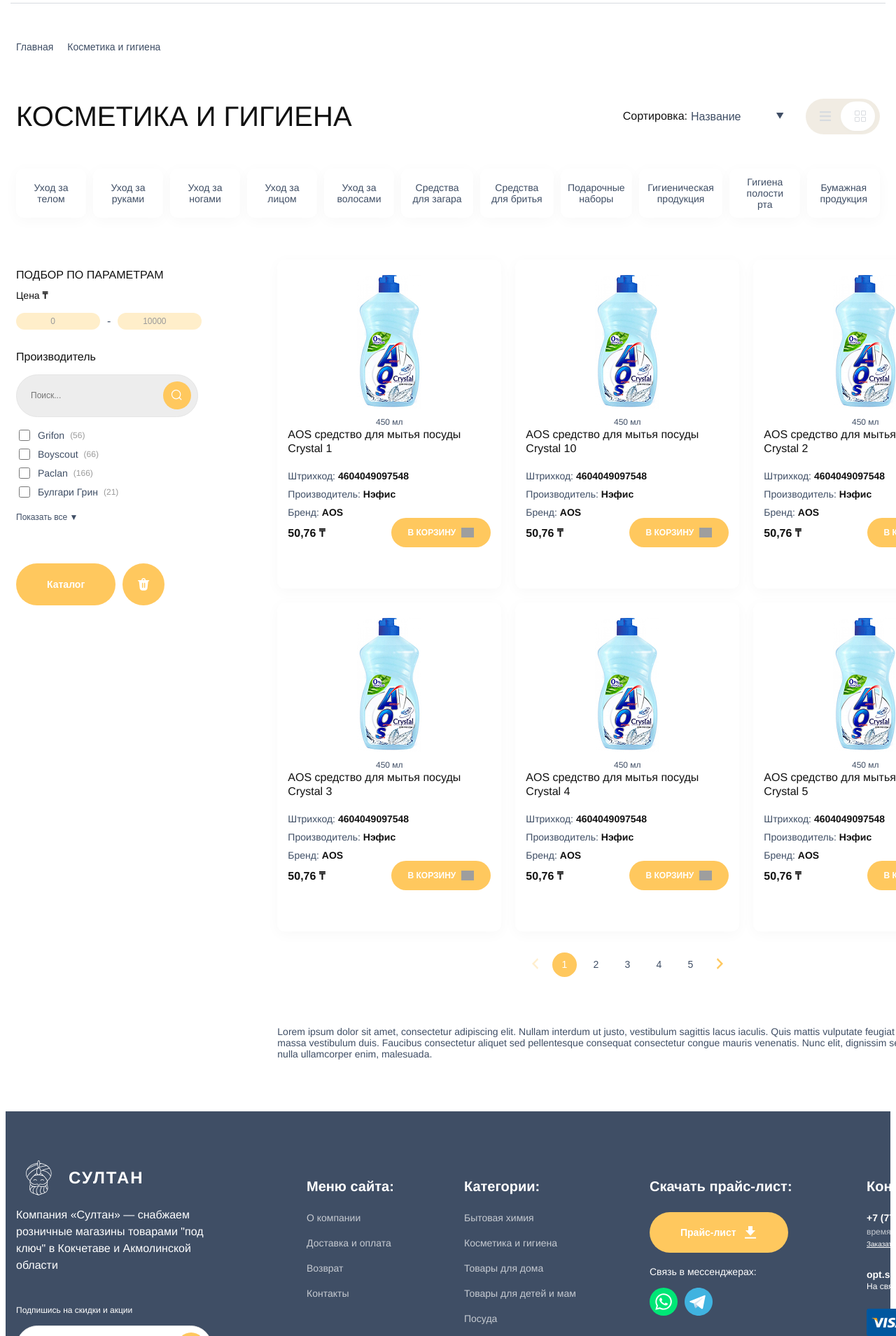
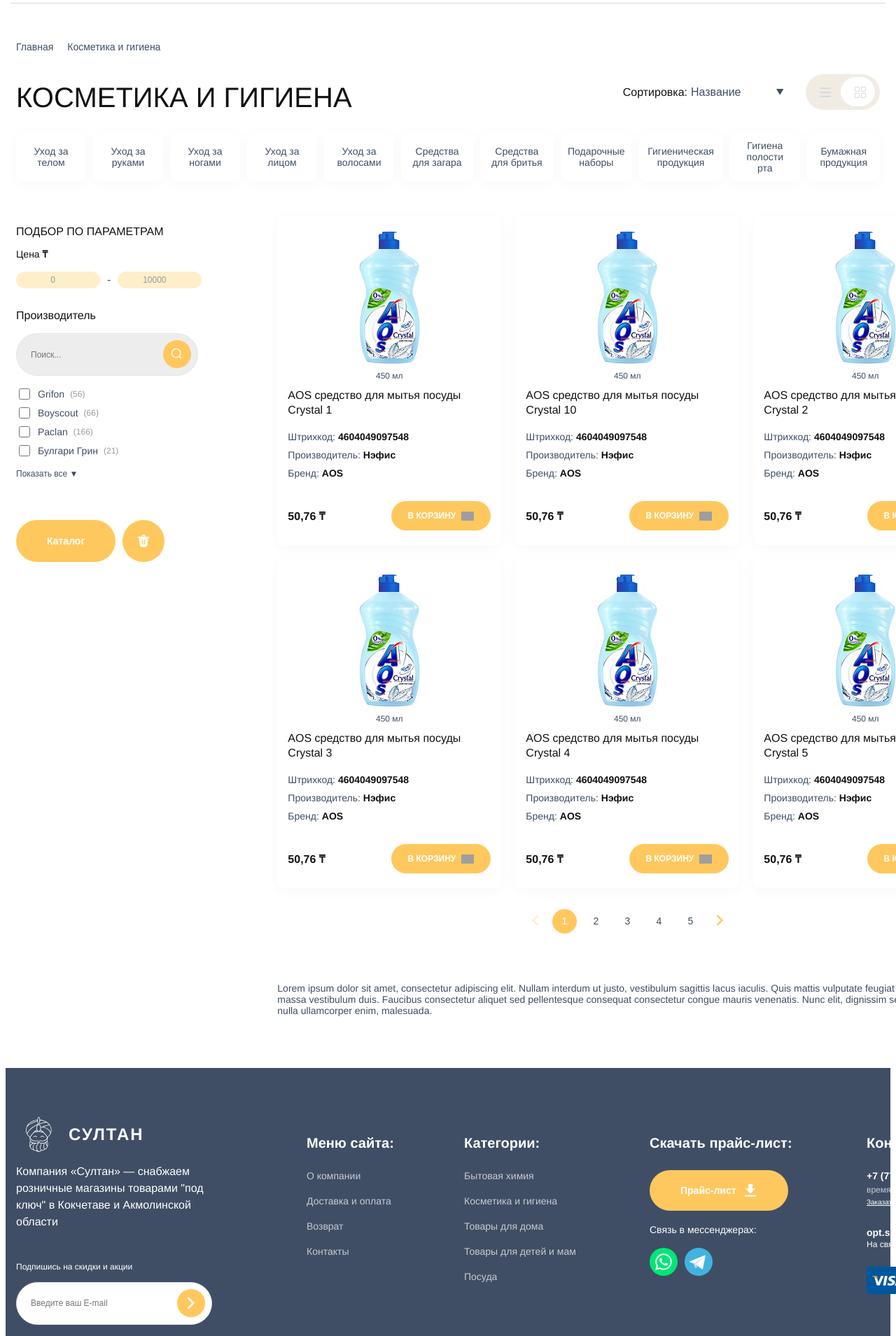
Before and after one commit to abelaia/project_centr_invest, a Vue app: page / in a window 1280 px wide. Shown: the part 111-2020 px from the top of the page at 70% size. Built offline with nearby package versions, Linux system fonts and the light colour scheme; grey boxes are pictures that could not be loaded.

Commit message:
margin-bottom заменила на margin-top везде

```diff
--- a/src/components/Footer/Footer.scss
+++ b/src/components/Footer/Footer.scss
@@ -12,7 +12,6 @@
     }
 
     &__columns {
-        margin-bottom: 40px;
         display: grid;
         grid-template-columns: 320px 130px 170px 215px 150px;
         gap: 95px;
@@ -22,7 +21,6 @@
         text-align: left;
 
         &-title {
-            margin-bottom: 25px;
             font-size: $font-size-xl;
             font-weight: $font-weight-semibold;
             text-align: left;
@@ -30,7 +28,6 @@
         }
 
         &-title-links {
-            margin-bottom: 15px;
             font-size: $font-size-sm;
             font-weight: $font-weight-regular;
             text-align: left;
@@ -39,7 +36,6 @@
     }
 
     &__logo {
-        margin-bottom: 15px;
         display: flex;
         align-items: center;
         gap: 10px;
@@ -61,7 +57,6 @@
 
     &__description {
         max-width: 270px;
-        margin-bottom: 45px;
         font-size: $font-size-md;
         font-weight: $font-weight-regular;
         line-height: 1.5;
@@ -70,12 +65,20 @@
     }
 
     &__subscribe-title {
-        margin-bottom: 15px;
+        margin-top: 45px;
         display: block;
         font-size: $font-size-xs;
         font-weight: $font-weight-regular;
         text-align: left;
         color: $color-white;
+    }
+
+    &__btn-email {
+        margin-top: 15px;
+    }
+
+    &__btn-price {
+        margin-top: 25px;
     }
 
     &__nav {
@@ -131,7 +134,6 @@
         }
 
         .footer__order-call {
-            margin-bottom: 25px;
             display: inline-block;
             font-size: $font-size-xxs;
             font-weight: $font-weight-regular;
@@ -141,9 +143,8 @@
     }
 
     &__mail {
-        margin-bottom: 25px;
-
         &-text {
+            margin-top: 25px;
             display: flex;
             flex-direction: column;
             gap: 2px;
--- a/src/components/Footer/Footer.vue
+++ b/src/components/Footer/Footer.vue
@@ -35,6 +35,7 @@
                             Подпишись на скидки и акции
                         </span>
                         <AppInputButton
+                            class="footer__btn-email"
                             placeholder="Введите ваш E-mail"
                             :icon="require('@/assets/images/arrow-white.svg')"
                             button-alt="send"
@@ -118,6 +119,7 @@
                         Скачать прайс-лист:
                     </h4>
                     <AppButton
+                        class="footer__btn-price"
                         text="Прайс-лист"
                         :icon="require('@/assets/images/save-icon.svg')"
                         iconPosition="right"
--- a/src/components/Main/Main.scss
+++ b/src/components/Main/Main.scss
@@ -9,12 +9,12 @@
         padding: 0 15px;
 
         .top-section {
-            margin-bottom: 25px;
             display: flex;
             justify-content: space-between;
             align-items: center;
 
             .header {
+                margin-top: 42px;
                 font-size: $font-size-heading;
                 font-weight: $font-weight-medium;
                 text-align: left;
@@ -34,7 +34,6 @@
             gap: 10px;
             margin: 40px 0;
             margin-block: 0;
-            padding-bottom: 10px;
             padding-left: 0;
             list-style: none;
 
@@ -63,13 +62,13 @@
                 text-align: left;
 
                 .filter-title {
-                    margin-bottom: 10px;
                     font-size: $font-size-md;
                     font-weight: $font-weight-medium;
                     color: $color-black;
                 }
 
                 .price-section {
+                    margin-top: 10px;
                     color: $color-black;
 
                     .price-label {
@@ -95,6 +94,7 @@
             .right-content {
                 .bottom-text {
                     max-width: 910px;
+                    margin-top: 70px;
 
                     p {
                         font-size: $font-size-sm;
--- a/src/components/Manufacturer/Manufacturer.vue
+++ b/src/components/Manufacturer/Manufacturer.vue
@@ -63,6 +63,7 @@
             />
         </div>
         <AppHideShowButton
+            class="manufacturer__btn-hide-show"
             v-if="manufacturers.length > 4"
             :expanded="isExpanded"
             @toggle="isExpanded = !isExpanded"
@@ -86,7 +87,10 @@
         display: flex;
         flex-direction: column;
         gap: 5px;
-        margin-bottom: 15px;
+        margin-top: 15px;
+    }
+
+    .manufacturer__btn-hide-show {
         margin-top: 15px;
     }
 }
--- a/src/components/Product/ProductCard.scss
+++ b/src/components/Product/ProductCard.scss
@@ -52,12 +52,11 @@
     &__image {
         width: 100%;
         height: 194px;
-        margin-bottom: 4px;
         object-fit: contain;
     }
 
     &__weight {
-        margin-bottom: 10px;
+        margin-top: 4px;
         font-size: $font-size-xs;
         font-weight: $font-weight-regular;
         text-align: left;
@@ -67,6 +66,7 @@
     &__title {
         max-width: 280px;
         margin: 0px;
+        margin-top: 10px;
         font-size: $font-size-md;
         font-weight: $font-weight-medium;
         line-height: 1.3;
@@ -75,6 +75,7 @@
     }
 
     &__info {
+        min-height: 100px;
         display: flex;
         flex-direction: column;
         gap: 10px;
--- a/src/components/Product/ProductsGrid.vue
+++ b/src/components/Product/ProductsGrid.vue
@@ -77,6 +77,7 @@
             />
         </div>
         <Pagination
+            class="pagination"
             :currentPage="currentPage"
             :totalPages="totalPages"
             @update:currentPage="currentPage = $event"
@@ -85,11 +86,11 @@
 </template>
 
 <style lang="scss" scoped>
+.products-section {
     .products-grid {
         display: grid;
         grid-template-columns: repeat(3, 1fr);
         gap: 20px;
-    margin-bottom: 30px;
 
         &--list {
             display: flex;
@@ -97,4 +98,9 @@
             gap: 20px;
         }
     }
+
+    .pagination {
+        margin-top: 30px;
+    }
+}
 </style>
--- a/src/components/UI/AppBreadCrumbs.vue
+++ b/src/components/UI/AppBreadCrumbs.vue
@@ -31,7 +31,6 @@
 .breadcrumbs {
     display: flex;
     gap: 20px;
-    margin-bottom: 42px;
 
     &__btn {
         padding: 0;
--- a/src/components/UI/Pagination.vue
+++ b/src/components/UI/Pagination.vue
@@ -58,7 +58,6 @@
     justify-content: center;
     align-items: center;
     gap: 10px;
-    margin-bottom: 70px;
 
     &__btn {
         display: flex;
```
Lines whose indentation alone changed are shown as unchanged.
